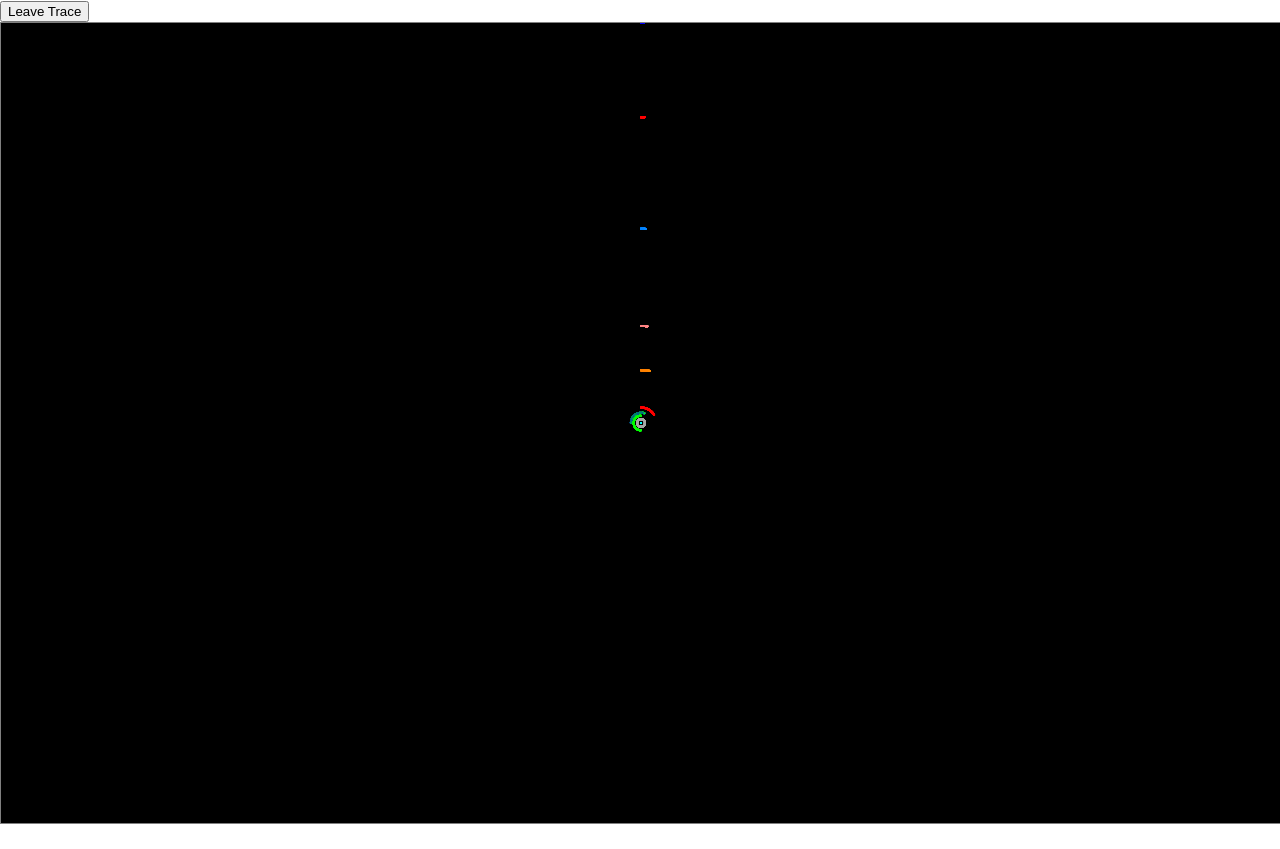
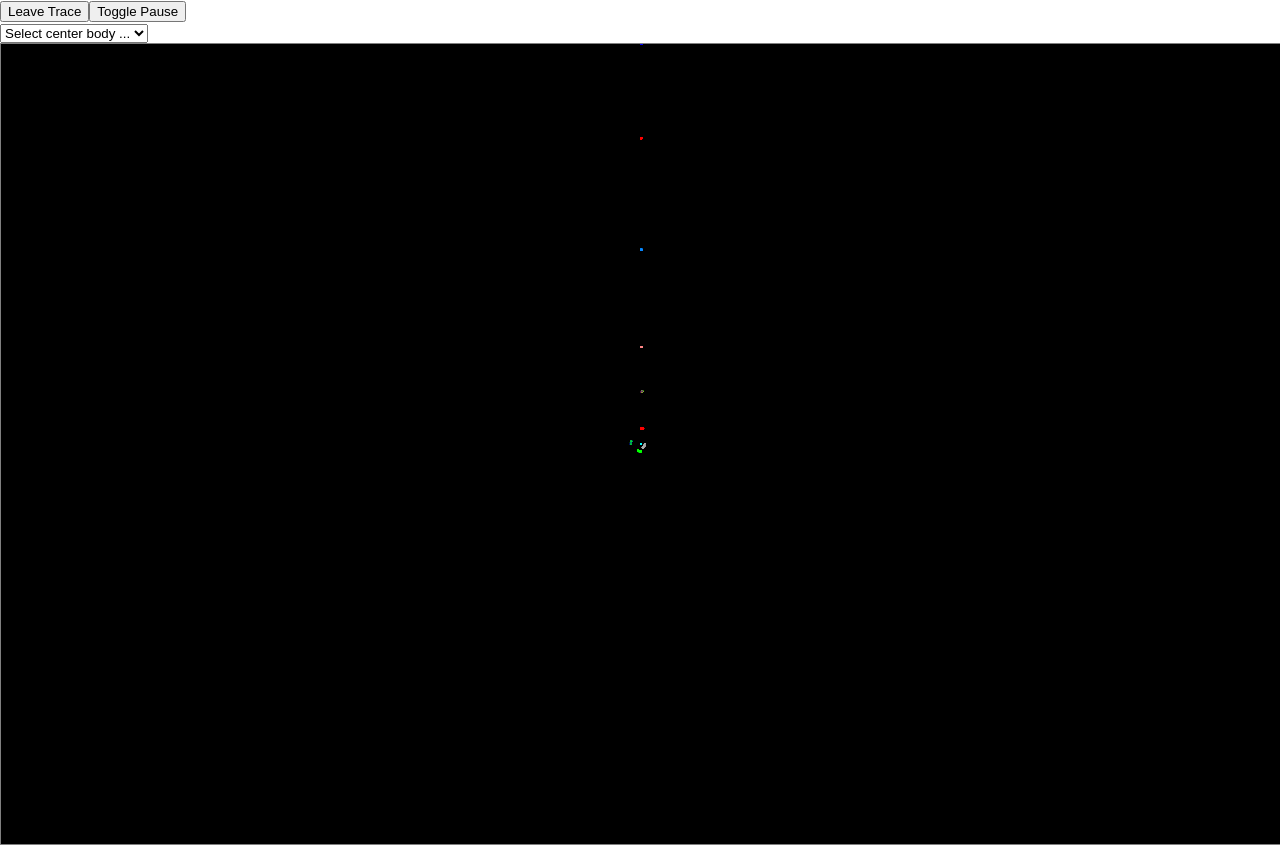
Before and after one commit to vortical/gravityanimator, a React (Create React App) app: page / in a window 1280 px wide. Before the commit the page ends 828 px from the top, so only its background shows below. Built offline with nearby package versions, Linux system fonts and the light colour scheme.

Commit message:
add body names, pause function and center body selection

```diff
--- a/src/App.tsx
+++ b/src/App.tsx
@@ -7,15 +7,21 @@ function App(props: any) {
 
   const [animator, setAnimator] = useState(props.animator);
 
-  function onLeaveTrace(e: any): void {
-    console.log("clicked")
-    const leaveTrace = animator.leaveTrace;
-    animator.setLeaveTrace(!leaveTrace);
-  }
+
+
+  // const onLeaveTrace(e: any): void {
+  //   const leaveTrace = animator.leaveTrace;
+  //   animator.setLeaveTrace(!leaveTrace);
+  // }
+
+
 
   return (
     <div className="app">
-      <button onClick={onLeaveTrace}>Leave Trace</button>
+      <div>
+        <button onClick={ e => animator.setLeaveTrace(!animator.leaveTrace) }>Leave Trace</button>
+        <button onClick={ e => animator.togglePause() }>Toggle Pause</button>
+      </div>
       <AnimatedCanvas animator={animator} />
     </div>
   );
--- a/src/animators/animator.tsx
+++ b/src/animators/animator.tsx
@@ -19,4 +19,6 @@ export interface Animator {
   setLeaveTrace(value: boolean): void;
   setOffset(offset: Coord): void;
   zoom(z: number): void;
+  options(): JSX.Element;
+  togglePause(): void;
 }
--- a/src/animators/gravity.tsx
+++ b/src/animators/gravity.tsx
@@ -4,13 +4,15 @@ import { Animator, Coord, DrawProps} from './animator';
 const G: number = 6.67e-11;
 
 export class Body {
+  name: string;
   mass: number;
   radius: number;
   position: Coord;
   speed: Coord;
   color: string;
 
-  constructor(mass: number, radius: number, position: Coord, speed: Coord, color: string) {
+  constructor(name: string, mass: number, radius: number, position: Coord, speed: Coord, color: string) {
+    this.name = name;
     this.mass = mass;
     this.radius = radius;
     this.position = position;
@@ -27,7 +29,7 @@ class ViewPort {
   centerOffsetY: number;
   offsetX: number;
   offsetY: number;
-  centerBody: Body | null = null;
+  centerBody: Body | undefined;
 
   constructor(pixelSize: Coord, worldSize: Coord, offsets: Coord = { x: 0, y: 0 }) {
     this.dx = worldSize.x / pixelSize.x;
@@ -42,7 +44,7 @@ class ViewPort {
     return n / this.dx;
   }
 
-  centerOnBody(body: Body | null) {
+  centerOnBody(body: Body | undefined) {
     this.centerBody = body;
   }
 
@@ -64,6 +66,8 @@ export class GravityAnimator implements Animator{
   offset: Coord;
   viewSize: number;
   isDirty: boolean = false;
+  selectedCenterBody: Body|undefined;
+  isPaused: boolean = false;
 
   constructor(bodies: Body[], leaveTrace: boolean = true, offset: Coord = { x: 0, y: 0 }) {
     function defaultViewSize() {
@@ -75,6 +79,10 @@ export class GravityAnimator implements Animator{
     this.leaveTrace = leaveTrace;
     this.offset = offset;
     this.viewSize = defaultViewSize();
+  }
+
+  togglePause(){
+    this.isPaused = !this.isPaused;
   }
 
   setLeaveTrace(value: boolean) {
@@ -93,6 +101,24 @@ export class GravityAnimator implements Animator{
 
   setViewSize(size: number) {
     this.viewSize = size;
+  }
+
+  onSelectCenterBody(e: any){
+    this.isDirty = true;
+    this.selectedCenterBody = this.bodies.find( b => b.name == e.target.value);
+    console.log("Select center: "+this.selectedCenterBody?.name);
+
+  }
+
+  options(): JSX.Element {
+    const selectOptions = this.bodies.map( b => (<option key={b.name} value={b.name}>{b.name}</option>));
+
+    return (<div>
+      <select name="body-selected" value={this.selectedCenterBody?.name} onChange={((that:any) => (e:any) => that.onSelectCenterBody(e))(this)}>
+        <option key="select..." value="">Select center body ...</option>
+        {selectOptions}
+      </select  >
+    </div>);
   }
 
   calculateBodyProperties(width: number, height: number, time: number) {
@@ -173,9 +199,17 @@ export class GravityAnimator implements Animator{
     const radius = view.translateScalar(body.radius);
     ctx.arc(position.x, position.y, radius < 1 ? 1 : radius, 0, 2 * Math.PI, false);
     ctx.fill();
+   if(!this.leaveTrace){
+      ctx.font = '10pt sans-serif';
+      ctx.fillText(body.name, position.x, position.y);
+   }
   }
 
   draw(props: DrawProps) {
+    if(this.isPaused){
+      return;
+    }
+
     const { canvasRef } = props;
     const canvas = canvasRef.current;
     if (!canvas) {
@@ -194,7 +228,7 @@ export class GravityAnimator implements Animator{
 
     // loop 1000 times at 1 second per iteration
     for (let i = 0; i < 1000; i++) {
-      this.calculateBodyProperties(width, height, 10);
+      this.calculateBodyProperties(width, height, 2);
     }
 
     if (!this.leaveTrace || this.isDirty) {
@@ -203,7 +237,7 @@ export class GravityAnimator implements Animator{
     }
     // We can 'center' our view onto a body. By default it centers on (0,0) which is the sun's position
     // in the array of bodies. Body 3 is the earth, which makes for an intersting animation.
-  //  view.centerOnBody(this.bodies[3]);
+    view.centerOnBody(this.selectedCenterBody);
 
     this.bodies.forEach((b) => this.drawBody(b, ctx, view));
   }
--- a/src/components/AnimatedCanvas.tsx
+++ b/src/components/AnimatedCanvas.tsx
@@ -1,4 +1,4 @@
-import React, { useState, useRef, MouseEvent, MouseEventHandler, KeyboardEventHandler } from "react";
+import React, { useState, useRef, MouseEvent, MouseEventHandler, KeyboardEventHandler, EventHandler } from "react";
 import { Animator, DrawProps } from "../animators/animator";
 
 export function AnimatedCanvas(props: { animator: Animator }) {
@@ -70,10 +70,12 @@ export function AnimatedCanvas(props: { animator: Animator }) {
     if (e.code == "ArrowDown") {
       animator.zoom(-1);
     }
-  }
+  };
+
 
   return (
     <div>
+      {animator.options()}
       <canvas className="appcanvas"
         onMouseDown={onMouseDown}
         onMouseMove={onMouseMove}
--- a/src/gravityAnimatorBuilder.tsx
+++ b/src/gravityAnimatorBuilder.tsx
@@ -6,35 +6,31 @@ import { Coord, Animator} from './animators/animator';
 // [set 1] is just earth and the ISS
 const systems: Body[][] = [
   [
-    new Body(1.989e30, 696340000, {x:0, y:0} as Coord, {x:0, y:0} as Coord, '#00ffff'),
-    // merc
-    new Body(3.3022e23, 4878000/2, {x:57900000000, y:0} as Coord, {x:0, y:47400} as Coord,'#aaaaaa'),
-    // // venus
-    new Body(4.869e24, 12756000/2, {x:0, y:108200000000} as Coord, {x:-35000, y:0} as Coord, '#00ff00'),
-    // earth
-    new Body(5.974e24, 12756000/2, {x:-149597870700, y:0} as Coord, {x:0, y:-30000} as Coord,'#0000ff'),
-    // // ISS
-    // new Body(4.19e5, 108, {x: -149597870700+12756000/2+410000, y:0} as Coord, {x:0, y: -30000+7679} as Coord, '#ffffff'),
-    // moon
-    new Body(7.3477e22, 1737400, {x: -149597870700+384400000, y:0} as Coord, {x:0, y: -30000+1023} as Coord, '#00ff00'),
-    // mars
-    new Body(6.4185e23, 6371000/2, {x:0, y:-227900000000} as Coord, {x:24100, y:0} as Coord,'#ff0000'),
-    // Jupiter
-    new Body(1898e24, 142984000/2, {x:0, y:-778500000000} as Coord, {x:13100, y:0} as Coord,'#ff8800'),
-    // Saturn
-    new Body(568e24, 120536000/2, {x:0, y:-1432000000000} as Coord, {x:9700, y:0} as Coord,'#ff8888'),
-    // Uranus
-    new Body(86.8e24, 51118000/2, {x:0, y:-2867000000000} as Coord, {x:6800, y:0} as Coord,'#0a88ff'),
-    // Neptune
-    new Body(102e24, 49528000/2, {x:0, y:  -4515000000000} as Coord, {x:5400, y:0} as Coord,'#ff0000'),
-    // Pluto
-    new Body(0.0130e24, 2376000/2, {x:0, y:-5906400000000} as Coord, {x:4700, y:0} as Coord,'#0000ff'),
+    new Body("Sun", 1.989e30, 696340000, {x:0, y:0} as Coord, {x:0, y:0} as Coord, '#00ffff'),
+
+    new Body("Mercury", 3.3022e23, 4878000/2, {x:57900000000, y:0} as Coord, {x:0, y:47400} as Coord,'#aaaaaa'),
+
+    new Body("Venus", 4.869e24, 12756000/2, {x:0, y:108200000000} as Coord, {x:-35000, y:0} as Coord, '#00ff00'),
+    new Body("Earth", 5.974e24, 12756000/2, {x:-149597870700, y:0} as Coord, {x:0, y:-30000} as Coord,'#0000ff'),
+    // new Body("ISS", 4.19e5, 108, {x: -149597870700+12756000/2+410000, y:0} as Coord, {x:0, y: -30000+7679} as Coord, '#ffffff'),
+    new Body("Moon", 7.3477e22, 1737400, {x: -149597870700+384400000, y:0} as Coord, {x:0, y: -30000+1023} as Coord, '#00ff00'),
+    new Body("Mars", 6.4185e23, 6371000/2, {x:0, y:-227900000000} as Coord, {x:24100, y:0} as Coord,'#ff0000'),
+    new Body("Jupiter", 1898e24, 142984000/2, {x:0, y:-778500000000} as Coord, {x:13100, y:0} as Coord,'#ff8800'),
+    new Body("IO", 8.932e22,     1821300, {x:0, y:-778500000000 - 421700000} as Coord, {x:13100+17340, y:0} as Coord,'#ffff22'),
+    new Body("Europa", 4.8e22, 3100000/2, {x:0, y:-778500000000 - 670900000} as Coord, {x:13100+13743, y:0} as Coord,'#33ff22'),
+    new Body("Ganymede", 1.4819e23, 2634100, {x:0, y:-778500000000 - 1070400000} as Coord, {x:13100+10880, y:0} as Coord,'#66aa66'),
+
+    new Body("Callisto", 1.076e23,  2410000, {x:0, y:-778500000000 - 1882700000} as Coord, {x:13100+8204, y:0} as Coord,'#662266'),
+
+
+    new Body("Saturn", 568e24, 120536000/2, {x:0, y:-1432000000000} as Coord, {x:9700, y:0} as Coord,'#ff8888'),
+    new Body("Uranus", 86.8e24, 51118000/2, {x:0, y:-2867000000000} as Coord, {x:6800, y:0} as Coord,'#0a88ff'),
+    new Body("Neptune", 102e24, 49528000/2, {x:0, y:  -4515000000000} as Coord, {x:5400, y:0} as Coord,'#ff0000'),
+    new Body("Pluto", 0.0130e24, 2376000/2, {x:0, y:-5906400000000} as Coord, {x:4700, y:0} as Coord,'#0000ff'),
   ],
   [
-    // earth
-    new Body(5.974e24, 12756000/2, {x:0, y:0} as Coord, {x:0, y:0} as Coord,'#0000ff'),
-    // ISS
-    new Body(4.19e5, 108, {x: 12756000/2+410000, y:0} as Coord, {x:0, y: 7679} as Coord, '#ffffff'),
+    new Body("Earth", 5.974e24, 12756000/2, {x:0, y:0} as Coord, {x:0, y:0} as Coord,'#0000ff'),
+    new Body("ISS", 4.19e5, 108, {x: 12756000/2+410000, y:0} as Coord, {x:0, y: 7679} as Coord, '#ffffff'),
   ]];
 
   export default function build (systemIndex: number): Animator {
--- a/tsconfig.json
+++ b/tsconfig.json
@@ -21,6 +21,8 @@
     "jsx": "react-jsx"
   },
   "include": [
-    "src"
+    "src",
+    "src/components/*.tsx",
+    "src/animators/*.tsx"
   ]
 }
```
